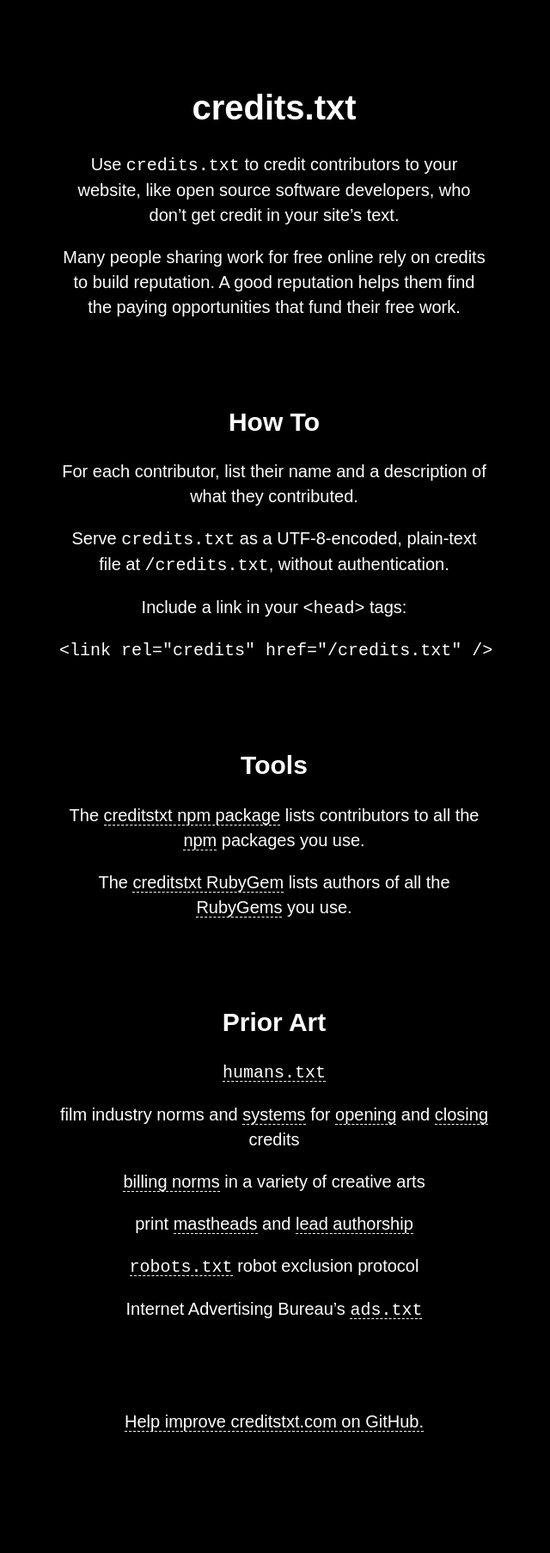
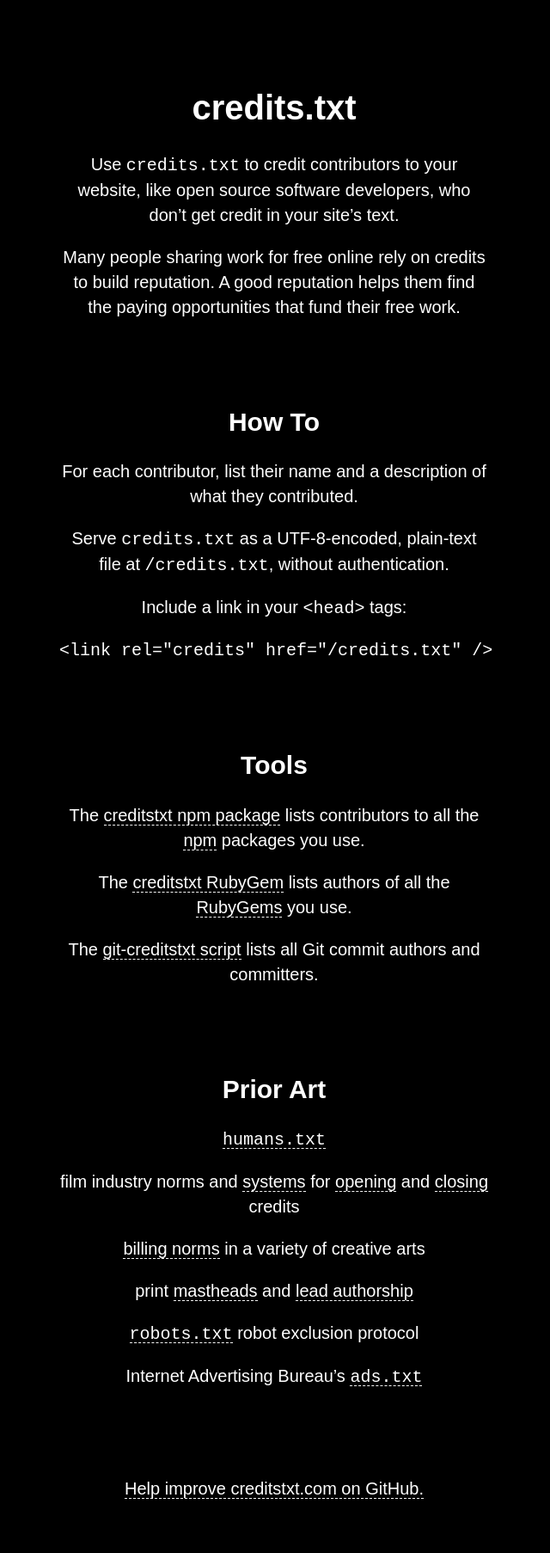
Before and after one commit to creditstxt/creditstxt.com, a Jekyll site: the page built from index.md, in a window 1280 px wide. Shown: the whole page at 86% size, without its empty margins (321-961 px from the left). Built offline with Jekyll 4.4.1, drawn with Linux system fonts in a browser that asks for light colours; our own code applies the rules of GitHub Pages for plain Markdown files; before the commit the page ends 1728 px from its top, so only the background shows below that.

Commit message:
Link to git-creditstxt

```diff
--- a/index.md
+++ b/index.md
@@ -20,6 +20,8 @@ Include a link in your `<head>` tags:
 
 - The [creditstxt RubyGem](https://rubygems.org/gems/creditstxt) lists authors of all the [RubyGems](https://rubygems.org) you use.
 
+- The [git-creditstxt script](https://github.com/kemitchell/git-creditstxt) lists all Git commit authors and committers.
+
 ## Prior Art
 
 - [`humans.txt`](http://humanstxt.org/)
```
